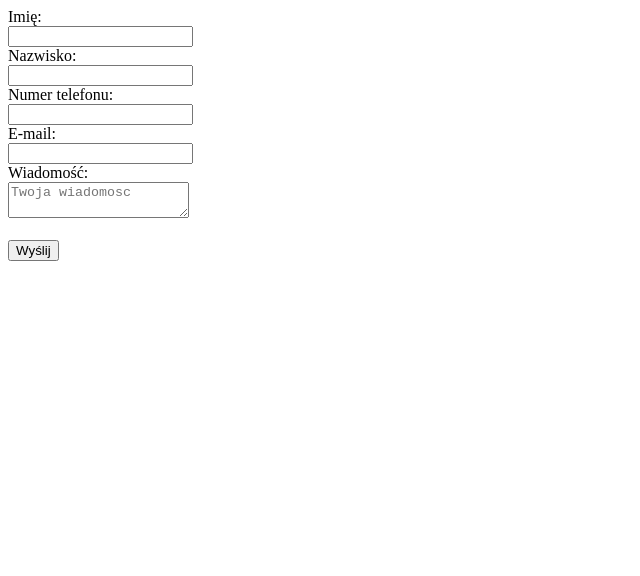
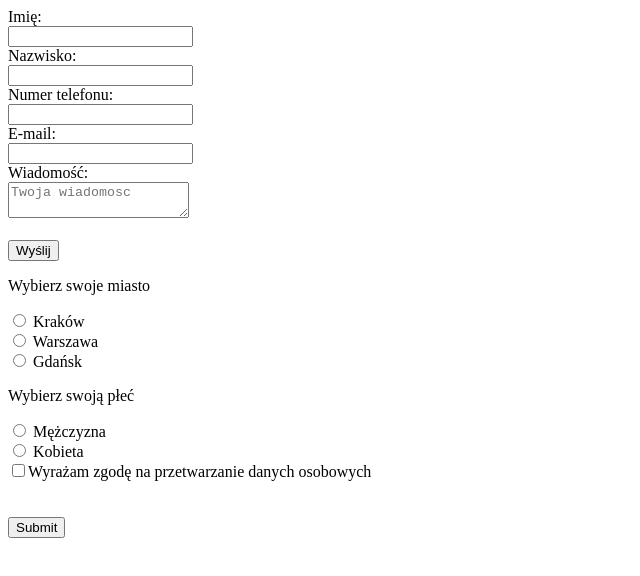
Before and after one commit to 5piotrlew/formularz, a plain HTML site: page index.html in a window 1280 px wide. Shown: the whole page, without its empty margins (0-640 px from the left). Drawn offline with Linux system fonts and the light colour scheme.

Commit message:
dzialajace - trzeba poukladac

```diff
--- a/index.html
+++ b/index.html
@@ -1,9 +1,11 @@
 <!DOCTYPE html>
 <html lang="pl">
+
 <head>
     <meta charset="UTF-8">
     <title>Formularze</title>
 </head>
+
 <body>
 
     <form action="https://formspree.io/witek010@gmail.com" method="POST">
@@ -20,11 +22,34 @@
         <input type="email" name="E-mail" id="E-mail" value="">
         <br>
         <label for="Wiadomosc">Wiadomość:</label><br>
-    <textarea name="Wiadomosc" id="Wiadomosc" placeholder="Twoja wiadomosc" ></textarea>
+        <textarea name="Wiadomosc" id="Wiadomosc" placeholder="Twoja wiadomosc"></textarea>
         <br><br>
 
-  <input type="submit" value="Wyślij" >
+        <input type="submit" value="Wyślij">
     </form>
 
+<form>
+ <p>Wybierz swoje miasto</p>
+  <input type="radio" name="miasto" value="krakow" > Kraków<br>
+  <input type="radio" name="miasto" value="warszawa"> Warszawa<br>
+  <input type="radio" name="miasto" value="gdansk"> Gdańsk
+</form>
+
+<form>
+ <p>Wybierz swoją płeć</p>
+  <input type="radio" name="gender" value="mezczyzna" > Mężczyzna<br>
+  <input type="radio" name="gender" value="kobieta"> Kobieta<br>
+</form>
+
+<form action="/action_page.php">
+<input type="checkbox" name="zgoda" value="zgoda">Wyrażam zgodę na przetwarzanie danych osobowych
+<br>
+<br><br>
+<input type="submit">
+</form>
+
+
+
 </body>
+
 </html>
```
Lines whose indentation alone changed are shown as unchanged.
